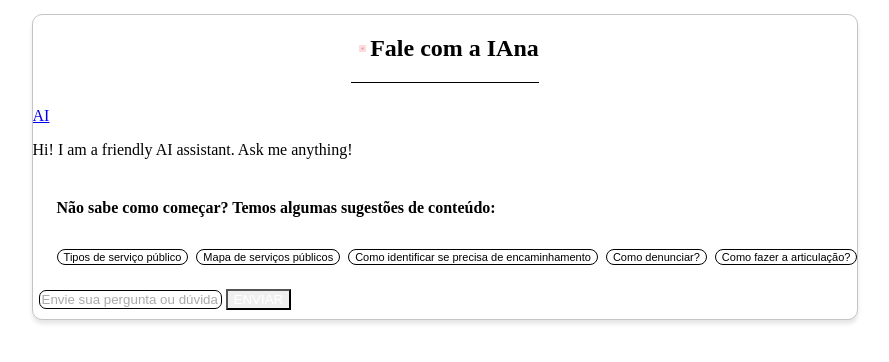
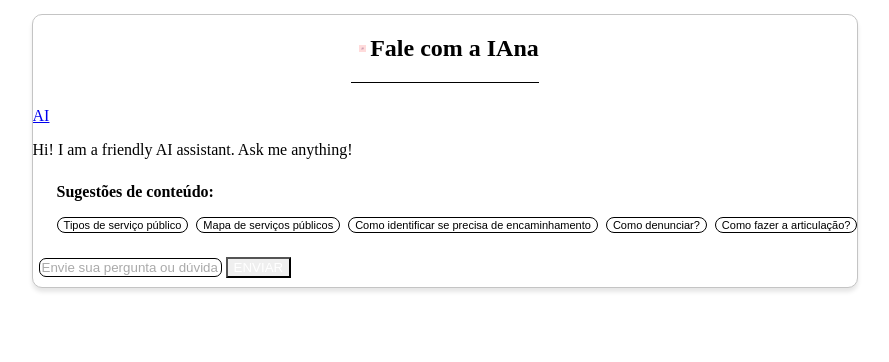
Before and after one commit to mapadoacolhimento/boas-vindas-chatbot, a Next.js app in the folder packages/ui/: page / in a window 1280 px wide. Shown: the top 362 px of the page, without its empty margins (195-1084 px from the left). Built offline with nearby package versions, Linux system fonts and the light colour scheme.

Commit message:
Adicionando os componentes show e hide

```diff
--- a/packages/ui/components/ChatSuggestions.tsx
+++ b/packages/ui/components/ChatSuggestions.tsx
@@ -1,4 +1,4 @@
-import { Box, Text, Stack, Button, Wrap } from "@chakra-ui/react";
+import { Box, Stack, Button, Show, Hide } from "@chakra-ui/react";
 
 const suggestions = [
   {
@@ -26,7 +26,16 @@ const ChatSuggestions = ({}: any) => (
     fontWeight="600"
     color="brand.default"
   >
-    <Text>Não sabe como começar? Temos algumas sugestões de conteúdo:</Text>
+    <Show above='sm'>
+      <Box>
+        Não sabe como começar? Temos algumas sugestões de conteúdo:
+      </Box>
+    </Show>
+    <Hide above='sm'>
+      <Box>
+        Sugestões de conteúdo:
+      </Box>
+    </Hide>
     <Stack
       direction="row"
       wrap="wrap"
```
